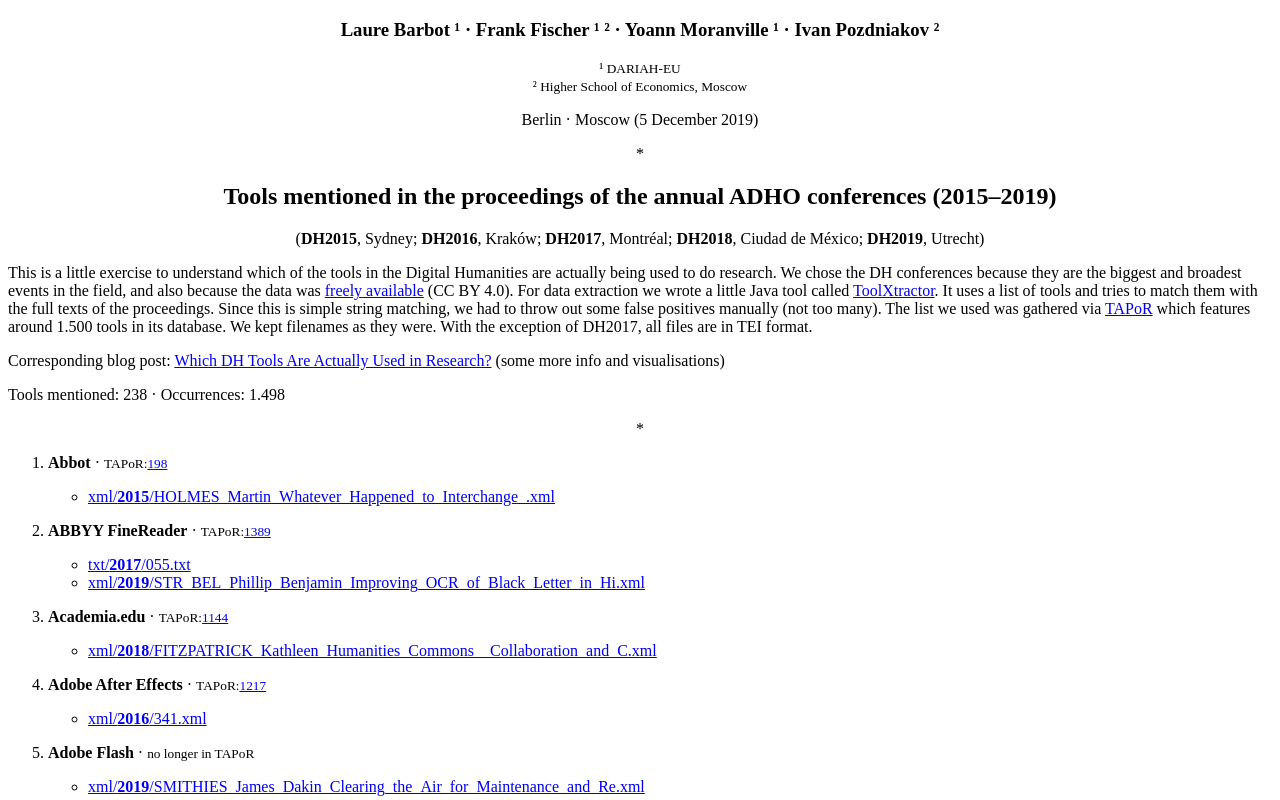
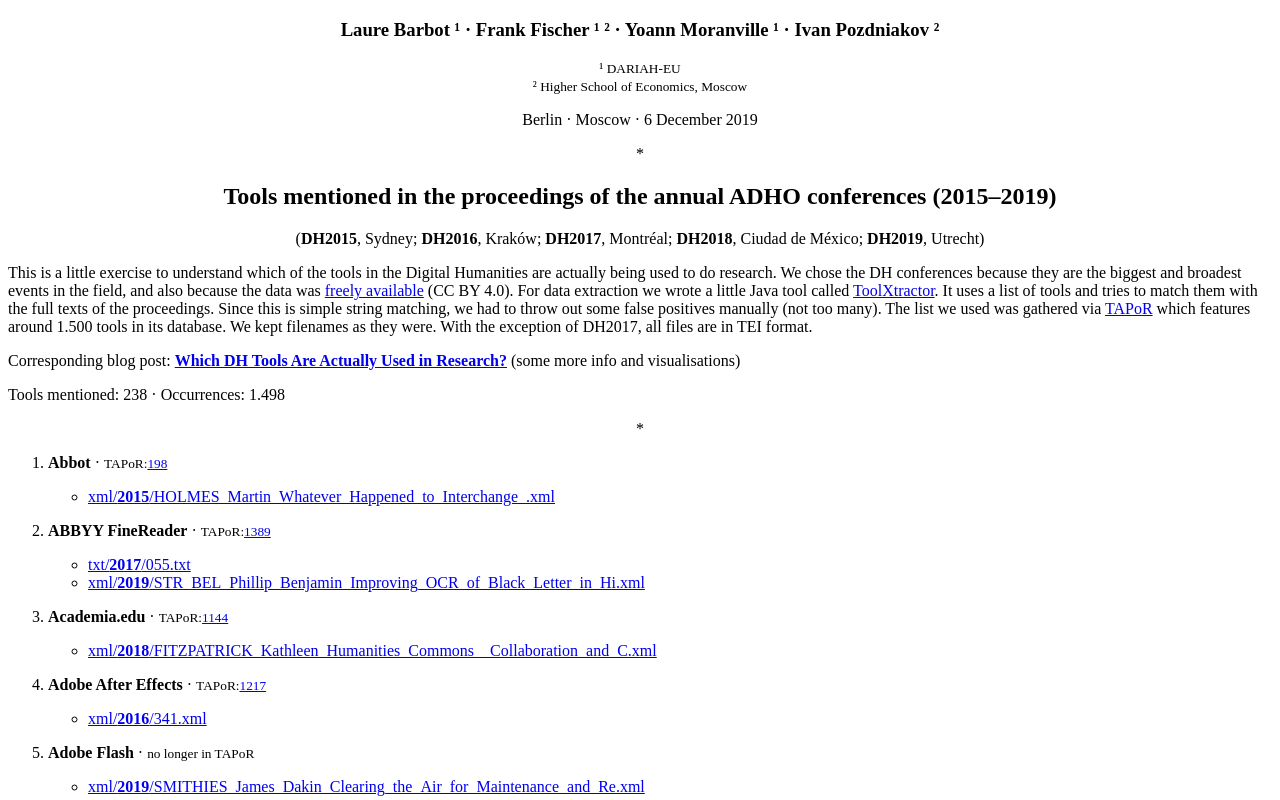
Before and after one commit to lehkost/tools-dh-proceedings, a plain HTML site: page index.html in a window 1280 px wide. Shown: the top 800 px of the page. Drawn offline with Linux system fonts and the light colour scheme.

Commit message:
bump date

```diff
--- a/index.html
+++ b/index.html
@@ -1,5 +1,5 @@
 <!DOCTYPE html>
-<html>
+<html lang="en">
   <head>
     <title>Tools mentioned in the proceedings of the annual ADHO conferences (2015–2019)</title>
     <meta http-equiv="Content-type" content="text/html; charset=utf-8" />
@@ -7,12 +7,12 @@
   <body>
     <h3 style="text-align:center;">Laure Barbot ¹ · Frank Fischer ¹ ² · Yoann Moranville ¹ · Ivan Pozdniakov ²</h3>
     <p style="text-align:center;"><small>¹ DARIAH-EU <br />² Higher School of Economics, Moscow</small></p>
-    <p style="text-align:center;">Berlin · Moscow (5 December 2019)</p>
+    <p style="text-align:center;">Berlin · Moscow · 6 December 2019</p>
     <p style="text-align:center;">*</p>
     <h2 style="text-align:center;">Tools mentioned in the proceedings of the annual ADHO conferences (2015–2019)</h2>
     <p style="text-align:center;">(<b>DH2015</b>, Sydney; <b>DH2016</b>, Kraków; <b>DH2017</b>, Montréal; <b>DH2018</b>, Ciudad de México; <b>DH2019</b>, Utrecht)</p>
     <p>This is a little exercise to understand which of the tools in the Digital Humanities are actually being used to do research. We chose the DH conferences because they are the biggest and broadest events in the field, and also because the data was <a href="https://github.com/ADHO/">freely available</a> (CC BY 4.0). For data extraction we wrote a little Java tool called <a href="https://github.com/lehkost/ToolXtractor/">ToolXtractor</a>. It uses a list of tools and tries to match them with the full texts of the proceedings. Since this is simple string matching, we had to throw out some false positives manually (not too many). The list we used was gathered via <a href="http://tapor.ca/home">TAPoR</a> which features around 1.500 tools in its database. We kept filenames as they were. With the exception of DH2017, all files are in TEI format.</p>
-    <p>Corresponding blog post: <a href="https://weltliteratur.net/dh-tools-used-in-research/">Which DH Tools Are Actually Used in Research?</a> (some more info and visualisations)</p>
+    <p>Corresponding blog post: <a href="https://weltliteratur.net/dh-tools-used-in-research/"><b>Which DH Tools Are Actually Used in Research?</b></a> (some more info and visualisations)</p>
     <p>Tools mentioned: 238 · Occurrences: 1.498</p>
     <p style="text-align:center;">*</p>
     <ol>
```
